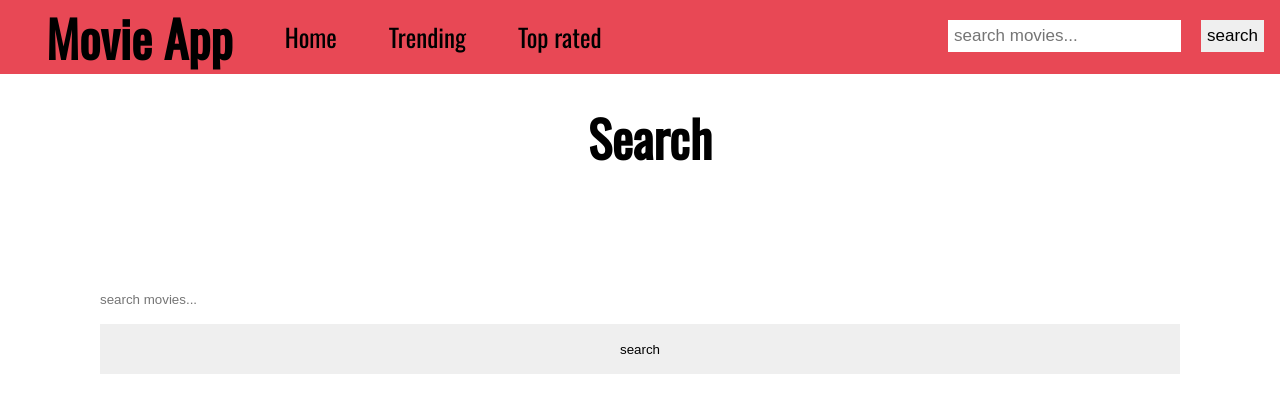
After one commit to dylanbyrne07/Movie-app, a Flask app: page /to_search in a window 1280 px wide. The commit adds this page. Shown: the top 413 px of the page. Run offline with Flask 2, Linux system fonts and the light colour scheme.

Commit message:
have search page done but it doesnt work great on larger screens

```diff
--- a/app.py
+++ b/app.py
@@ -64,5 +64,9 @@ def top_rated():
     top_rated = json.loads(top_rated_raw.content)
     return render_template('top_rated.html', top_rated=top_rated, page_heading="Top rated", page_name="Top_rated")
 
+@app.route('/to_search')
+def to_search():
+    return render_template('to_search.html')
+
 if __name__ == '__main__':
       app.run(host='0.0.0.0', port=80)
--- a/static/css/style.css
+++ b/static/css/style.css
@@ -58,3 +58,36 @@ h2{
   justify-content: center;
   align-content: center;
 }
+
+.big_searchbox{
+  display: grid;
+  width: 1fr;
+  height: 100px;
+  margin: 100px;
+  outline: 2px;
+  outline-color: black;
+
+}
+
+.big_search-container h1{
+  display: grid;
+  justify-content: center;
+  align-content: center;
+
+}
+
+.big_searchbox input[type="text"]{
+
+}
+
+.big_searchbox input[type="submit"]{
+
+}
+
+
+@media screen and (min-width:930px) {
+
+
+
+
+}
--- a/templates/navbar.html
+++ b/templates/navbar.html
@@ -28,7 +28,13 @@
         <li class="mobile_nav"><a href="/">Home</a></li>
         <li class="mobile_nav"><a href="/trending">Trending</a></li>
         <li class="movile_nav"><a href="/top_rated">Top rated</a></li>
-
+        <li class="movile_nav"><a href="/to_search">Search</a></li>
+        <div class="search-container">
+            <form method="post" action="{{ url_for('search') }}" class="navbar">
+                <input type="text" id="search"  name='searched' placeholder="search movies...">
+                <input type="submit"  value="search">
+            </form>
+        </div>
     </ul>
 </div>
 
--- /dev/null
+++ b/templates/to_search.html
@@ -0,0 +1,13 @@
+{% extends "layout.html" %}
+
+{% block content %}
+<link rel="stylesheet" type="text/css" href="{{ url_for('static', filename='css/style.css') }}" />
+
+<div class="big_search-container">
+    <h1>Search</h1>
+    <form method="post" action="{{ url_for('search') }}" class="big_searchbox">
+        <input type="text" id="search"  name='searched' placeholder="search movies...">
+        <input type="submit"  value="search">
+    </form>
+</div>
+{% endblock content %}
```
